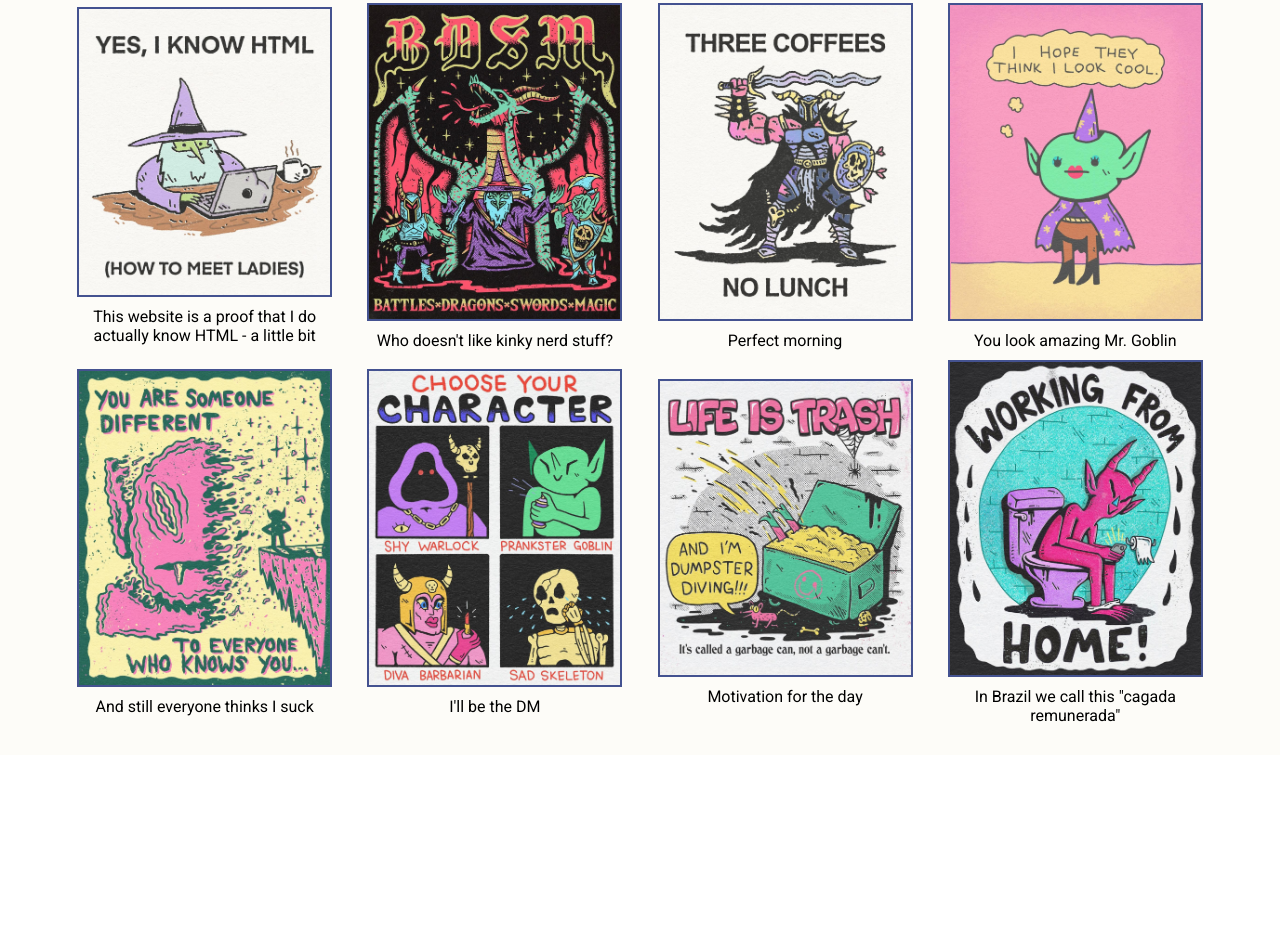
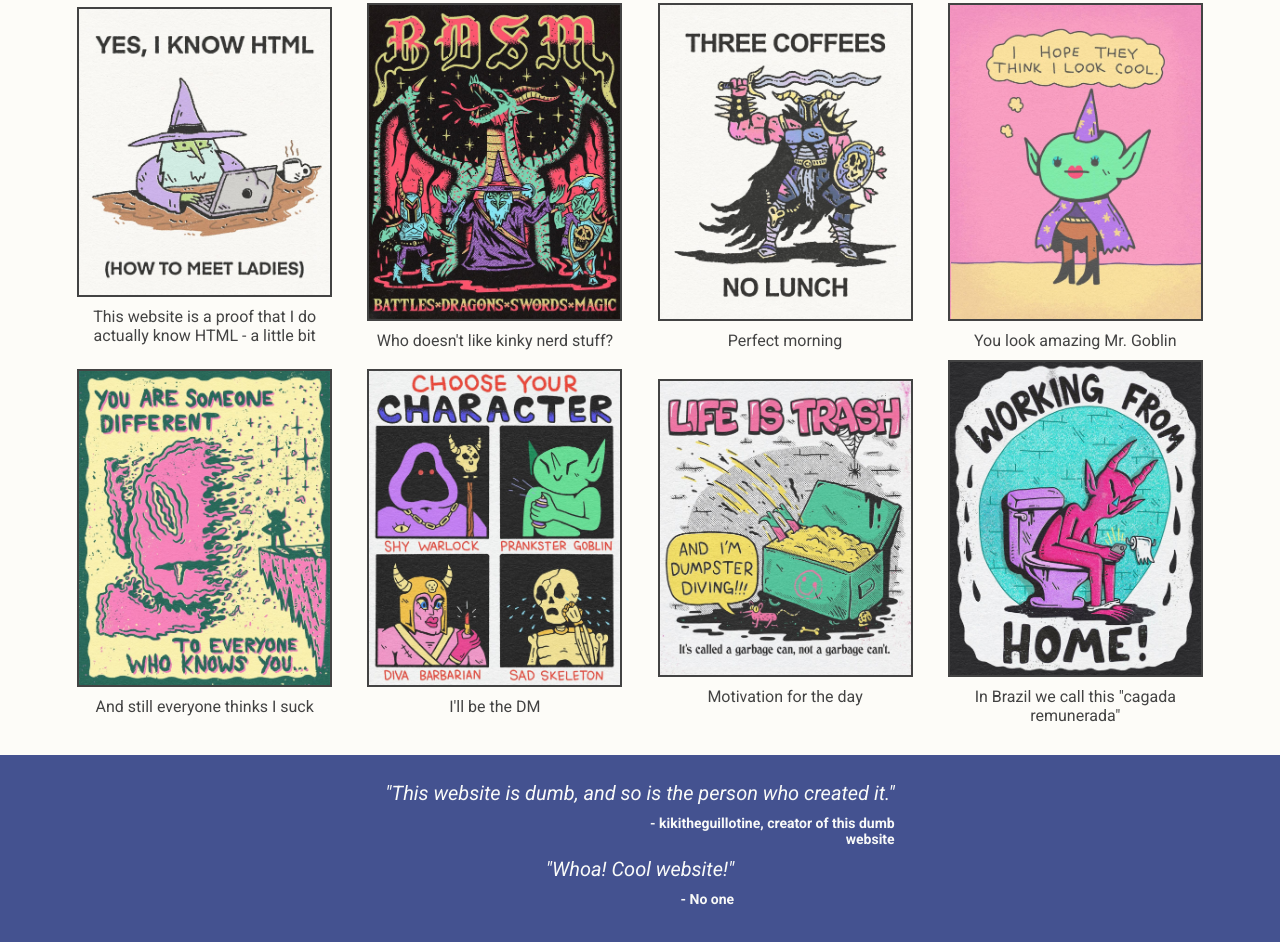
Before and after one commit to kikitheguillotine/dev-intro, a plain HTML site: page op-landing-page/index.html in a window 1280 px wide. Shown: the part 494-1436 px from the top of the page. Before the commit the page ends 1249 px from the top, so only its background shows below. Drawn offline with Linux system fonts and the light colour scheme.

Commit message:
Add quote section

```diff
--- a/op-landing-page/index.html
+++ b/op-landing-page/index.html
@@ -73,6 +73,16 @@
             </div>
         </div>
     </div>
+    <div class="quotes-container">
+        <div class="quotes-items">
+            <p class="quote">"This website is dumb, and so is the person who created it."</p>
+            <p class="author">- kikitheguillotine, creator of this dumb website</p>
+        </div>
+        <div class="quotes-items">
+            <p class="quote">"Whoa! Cool website!"</p>
+            <p class="author">- No one</p>
+        </div>
+    </div>
 
 </body>
 
--- a/op-landing-page/styles.css
+++ b/op-landing-page/styles.css
@@ -26,7 +26,6 @@ body {
 }
 
 .header-hero {
-    /* border: 2px solid wheat; */
     display: flex;
     flex-direction: column;
     background-color: #445290;
@@ -34,7 +33,6 @@ body {
 }
 
 .header {
-    /* border: 2px solid salmon; */
     display: flex;
     flex-direction: row;
     width: 95%;
@@ -53,7 +51,6 @@ body {
 
 .right-links {
     display: flex;
-    /* flex: 0 1 auto; */
     color: #E5E7EB;
     font-size: 14px;
     gap: 20px;
@@ -138,7 +135,6 @@ body {
     justify-content: space-evenly;
     width: 95%;
     padding: 30px;
-    /* border: 2px solid red; */
 }
 
 .item {
@@ -147,15 +143,48 @@ body {
     gap: 10px;
     justify-content: center;
     align-items: center;
-    /* border: 2px solid red; */
 }
 
 .item img {
     max-width: 255px;
-    border: 2px solid #445290;
+    border: 2px solid #434343;
 }
 
 .item p {
     max-width: 250px;
     text-align: center;
+    color: #434343;
 }
+
+.quotes-container {
+    display: flex;
+    flex-direction: column;
+    background-color: #445290;
+    /* background-color: #a8ddc5; */
+    padding: 2%;
+    align-items: center;
+    text-align:center;
+}
+
+.quotes-items {
+    color: #F9FAF8;
+    display: flex;
+    flex-direction: column;
+    gap: 10px;
+    align-items: end;
+}
+
+.quotes-items .quote {
+    font-size: 20px;
+    font-style: italic;
+    text-align: center;
+}
+
+.quotes-items .author {
+    align-self: flex-end;
+    max-width: 50%;
+    font-size: 14px;
+    font-weight: 700;
+    text-align: right;
+    margin-bottom: 10px;
+}
```
